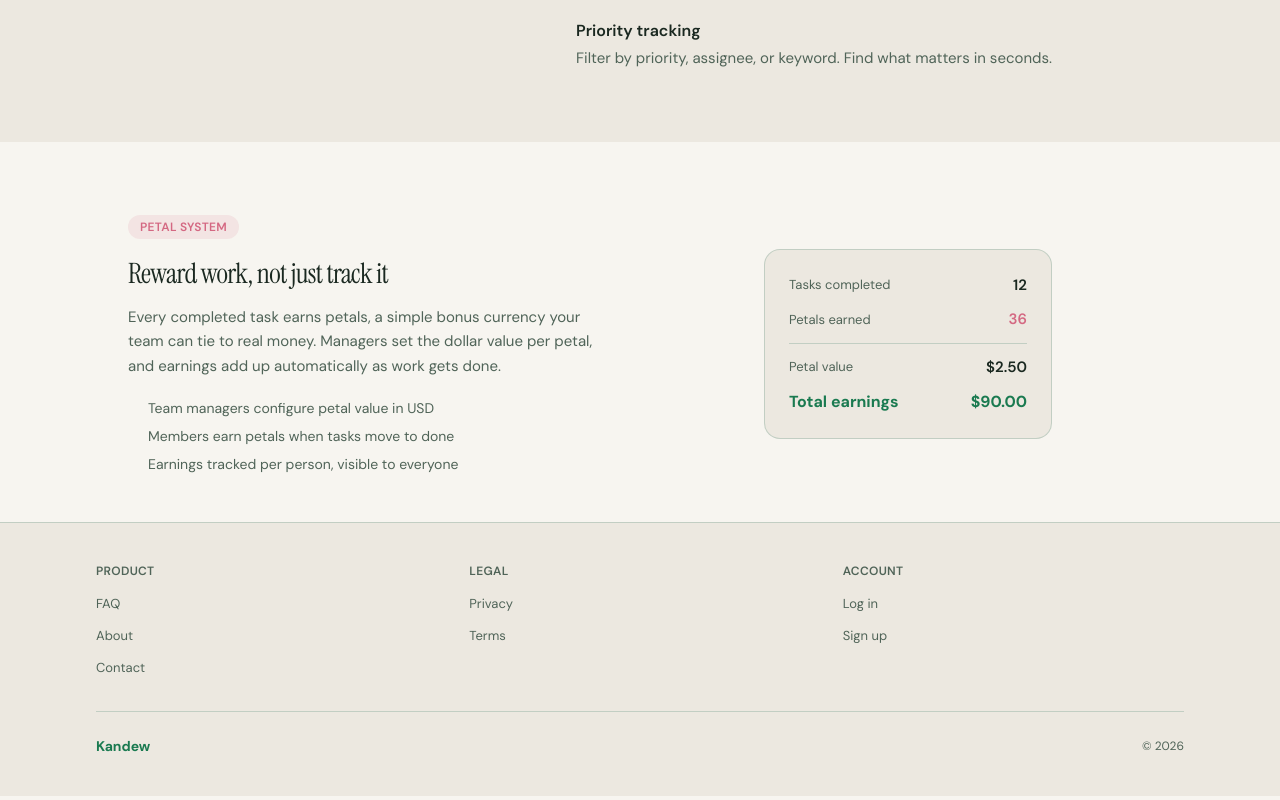
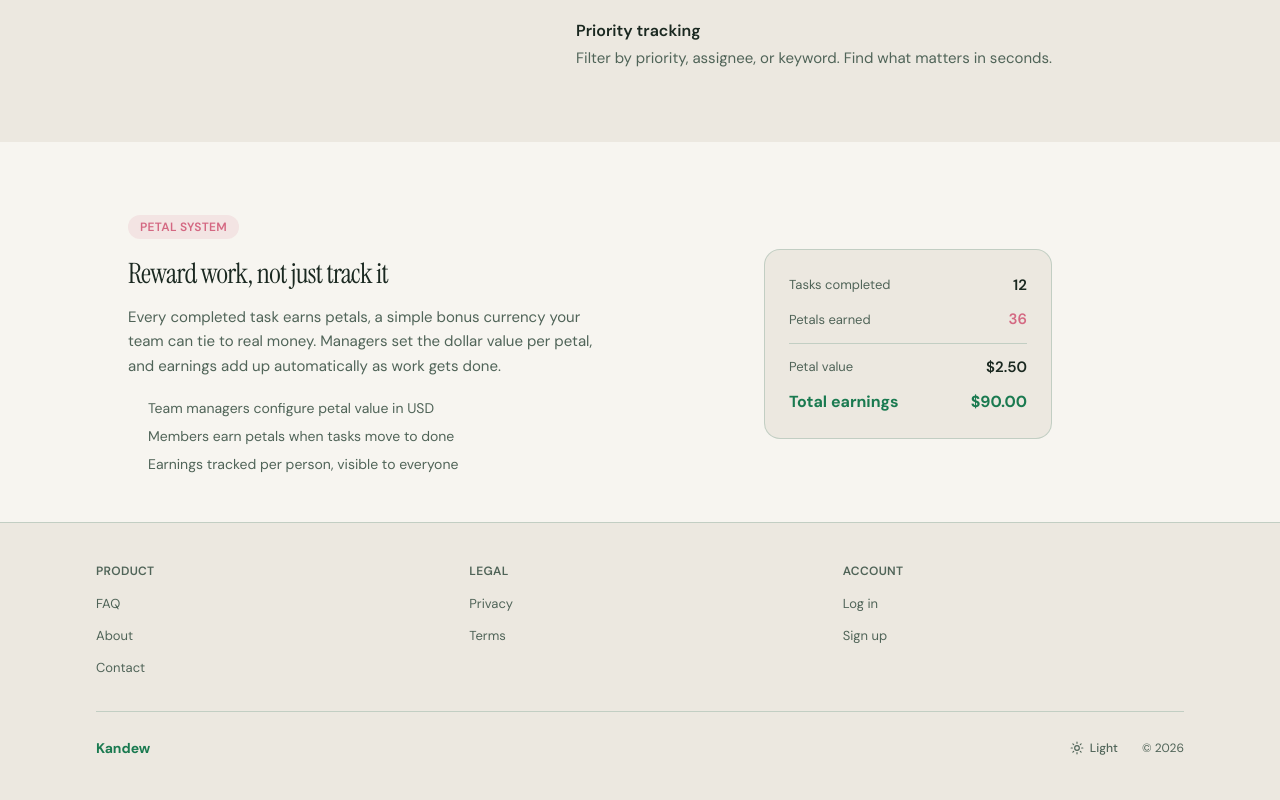
Before and after one commit to SaadArdati/kandew, a React (Vite) app in the folder client/: page / in a window 1280 px wide. Shown: the part 840-1640 px from the top of the page. Built offline with nearby package versions, Linux system fonts and the light colour scheme; no server answers.

Commit message:
feat: Implement theme toggle functionality with context support

```diff
--- a/client/src/components/MarketingLayout/MarketingLayout.jsx
+++ b/client/src/components/MarketingLayout/MarketingLayout.jsx
@@ -1,5 +1,6 @@
 import { useEffect, useRef, useState } from 'react'
 import { Link, NavLink } from 'react-router-dom'
+import { useTheme } from '../../context/useTheme'
 
 export default function MarketingLayout({ children }) {
   const [menuOpen, setMenuOpen] = useState(false)
@@ -219,12 +220,72 @@ function MarketingFooter() {
             ]}
           />
         </div>
-        <div className="mt-8 pt-6 border-t border-outline/80 flex items-center justify-between max-sm:mt-6 max-sm:pt-5">
+        <div className="mt-8 pt-6 border-t border-outline/80 flex items-center justify-between gap-3 max-sm:mt-6 max-sm:pt-5">
           <span className="text-sm font-bold text-primary">Kandew</span>
-          <span className="text-xs text-on-surface-variant">&copy; {year}</span>
+          <div className="flex items-center gap-4">
+            <ThemeToggle />
+            <span className="text-xs text-on-surface-variant">&copy; {year}</span>
+          </div>
         </div>
       </div>
     </footer>
+  )
+}
+
+const THEME_MODES = ['light', 'dark', 'system']
+const THEME_LABELS = { light: 'Light', dark: 'Dark', system: 'System' }
+
+function ThemeToggle() {
+  const { mode, setMode } = useTheme()
+  const currentIndex = THEME_MODES.indexOf(mode)
+  const nextMode = THEME_MODES[(currentIndex + 1) % THEME_MODES.length]
+
+  return (
+    <button
+      type="button"
+      onClick={() => setMode(nextMode)}
+      aria-label={`Theme: ${THEME_LABELS[mode]}. Switch to ${THEME_LABELS[nextMode]}.`}
+      title={`Theme: ${THEME_LABELS[mode]}`}
+      className="inline-flex items-center gap-1.5 text-xs font-medium text-on-surface-variant hover:text-primary transition-colors px-2 py-1 rounded-md focus-visible:outline-2 focus-visible:outline-primary focus-visible:outline-offset-2"
+    >
+      <ThemeIcon mode={mode} />
+      <span className="max-sm:hidden">{THEME_LABELS[mode]}</span>
+    </button>
+  )
+}
+
+function ThemeIcon({ mode }) {
+  const common = {
+    width: 14,
+    height: 14,
+    viewBox: '0 0 24 24',
+    fill: 'none',
+    stroke: 'currentColor',
+    strokeWidth: 2,
+    strokeLinecap: 'round',
+    strokeLinejoin: 'round',
+    'aria-hidden': true,
+  }
+  if (mode === 'light') {
+    return (
+      <svg {...common}>
+        <circle cx="12" cy="12" r="4" />
+        <path d="M12 2v2M12 20v2M4.93 4.93l1.41 1.41M17.66 17.66l1.41 1.41M2 12h2M20 12h2M4.93 19.07l1.41-1.41M17.66 6.34l1.41-1.41" />
+      </svg>
+    )
+  }
+  if (mode === 'dark') {
+    return (
+      <svg {...common}>
+        <path d="M21 12.79A9 9 0 1 1 11.21 3 7 7 0 0 0 21 12.79z" />
+      </svg>
+    )
+  }
+  return (
+    <svg {...common}>
+      <rect x="2" y="3" width="20" height="14" rx="2" />
+      <path d="M8 21h8M12 17v4" />
+    </svg>
   )
 }
 
--- a/client/src/context/ThemeContext.jsx
+++ b/client/src/context/ThemeContext.jsx
@@ -1,18 +1,44 @@
 import { useState, useEffect } from 'react'
 import { ThemeContext } from './theme-context'
 
+const STORAGE_KEY = 'kandew-theme'
+const VALID_MODES = ['light', 'dark', 'system']
+
+function readStoredMode() {
+  const saved = localStorage.getItem(STORAGE_KEY)
+  return VALID_MODES.includes(saved) ? saved : 'light'
+}
+
+function systemPrefersDark() {
+  return window.matchMedia('(prefers-color-scheme: dark)').matches
+}
+
 export function ThemeProvider({ children }) {
-  const [dark, setDark] = useState(() => {
-    const saved = localStorage.getItem('kandew-theme')
-    return saved ? saved === 'dark' : window.matchMedia('(prefers-color-scheme: dark)').matches
-  })
+  const [mode, setMode] = useState(readStoredMode)
+  const [systemDark, setSystemDark] = useState(systemPrefersDark)
+
+  useEffect(() => {
+    const media = window.matchMedia('(prefers-color-scheme: dark)')
+    const onChange = (event) => setSystemDark(event.matches)
+    media.addEventListener('change', onChange)
+    return () => media.removeEventListener('change', onChange)
+  }, [])
+
+  const dark = mode === 'dark' || (mode === 'system' && systemDark)
+
+  useEffect(() => {
+    localStorage.setItem(STORAGE_KEY, mode)
+  }, [mode])
 
   useEffect(() => {
     document.documentElement.classList.toggle('dark', dark)
-    localStorage.setItem('kandew-theme', dark ? 'dark' : 'light')
   }, [dark])
 
-  const toggleTheme = () => setDark((prev) => !prev)
+  const toggleTheme = () => setMode((prev) => (prev === 'dark' ? 'light' : 'dark'))
 
-  return <ThemeContext.Provider value={{ dark, toggleTheme }}>{children}</ThemeContext.Provider>
+  return (
+    <ThemeContext.Provider value={{ mode, setMode, dark, toggleTheme }}>
+      {children}
+    </ThemeContext.Provider>
+  )
 }
```
